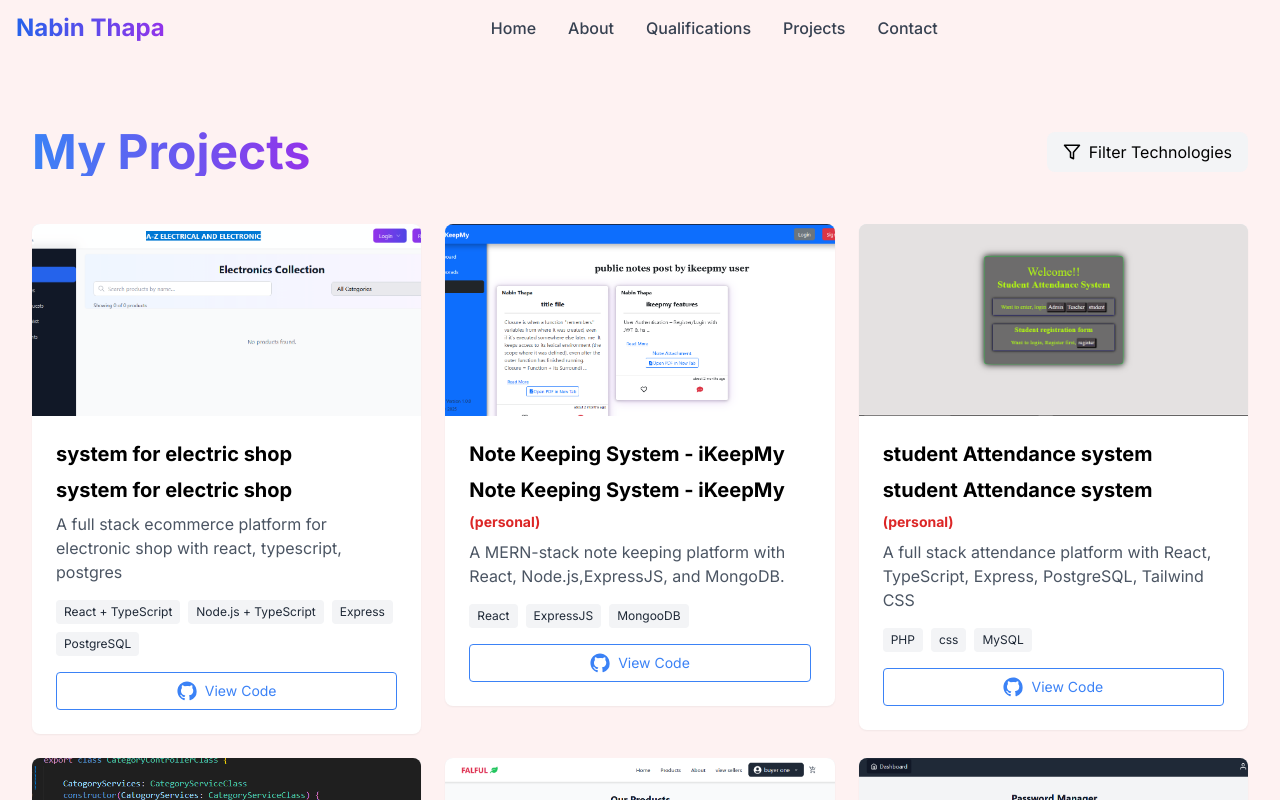
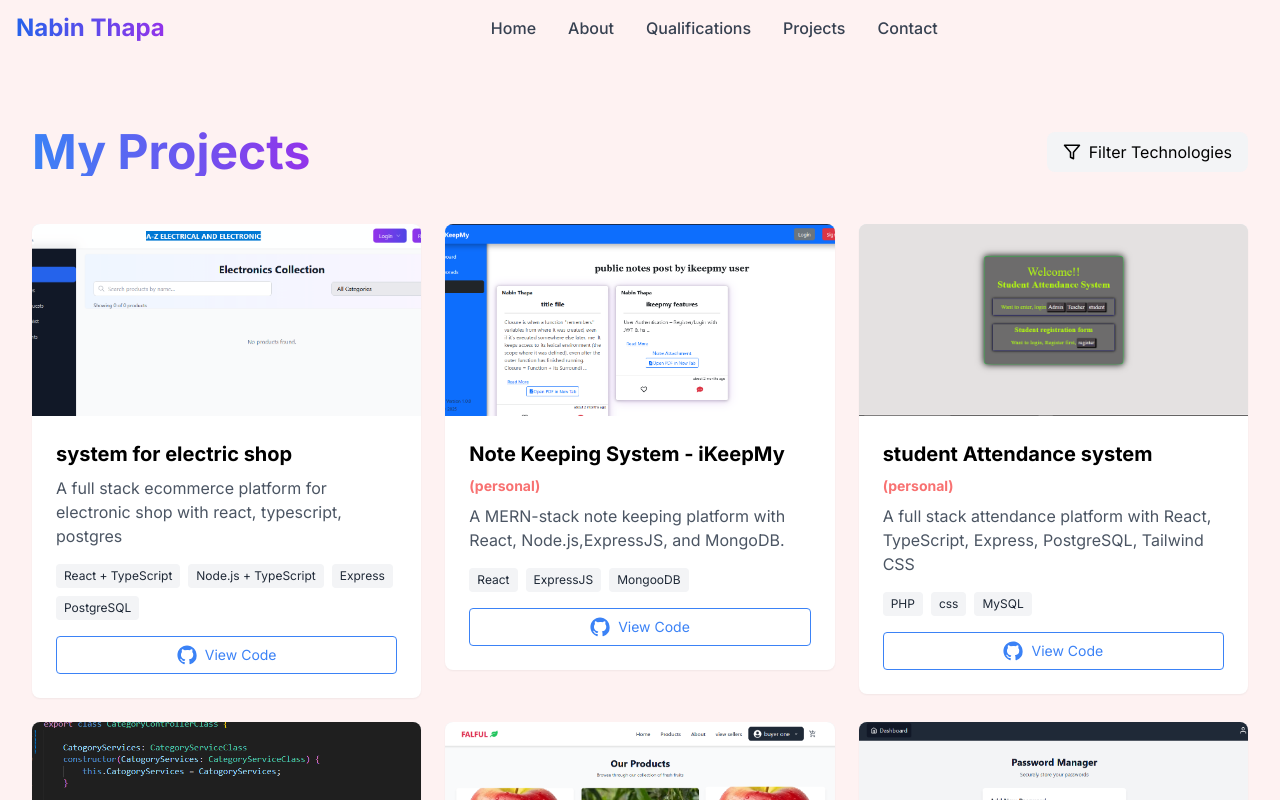
Before and after one commit to Nabeen-Thapa/Nabin-Thapa, a Next.js app: page /projects in a window 1280 px wide. Shown: the top 800 px of the page. Built offline with nearby package versions, Linux system fonts and the light colour scheme.

Commit message:
Add text if project is personal

```diff
--- a/src/components/ProjectCard.tsx
+++ b/src/components/ProjectCard.tsx
@@ -19,9 +19,8 @@ export default function ProjectCard({ project }: ProjectCardProps) {
       </div>
       <div className="p-6">
         <h3 className="text-xl font-bold mb-2">{project.title}</h3>
-        <h3 className="text-xl font-bold mb-2">{project.title}</h3>
         {project.isPersonal && (
-          <h5 className="text-sm font-bold text-red-600 mb-2">(personal)</h5>
+          <h5 className="text-sm font-bold text-red-400 mb-2">(personal)</h5>
         )}
         <p className="text-gray-600 dark:text-gray-400 mb-4">
           {project.description}
```
